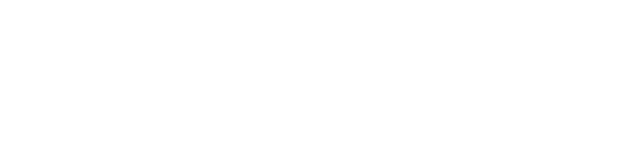
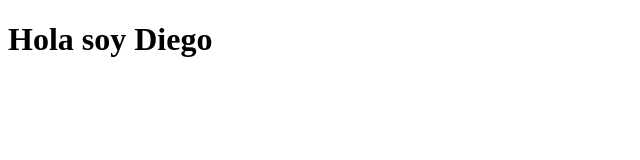
Before and after one commit to DiegoNazareth/sistema-de-registro, a plain HTML site: page index.html in a window 1280 px wide. Shown: the whole page, without its empty margins (0-640 px from the left). Drawn offline with Linux system fonts and the light colour scheme.

Commit message:
Actualiza el index

```diff
--- a/index.html
+++ b/index.html
@@ -6,6 +6,7 @@
     <title>Sistema de registro de Juegos</title>
 </head>
 <body>
+    <h1>Hola soy Diego</h1>
     <script src="app.js"></script>
 </body>
 </html>
```
